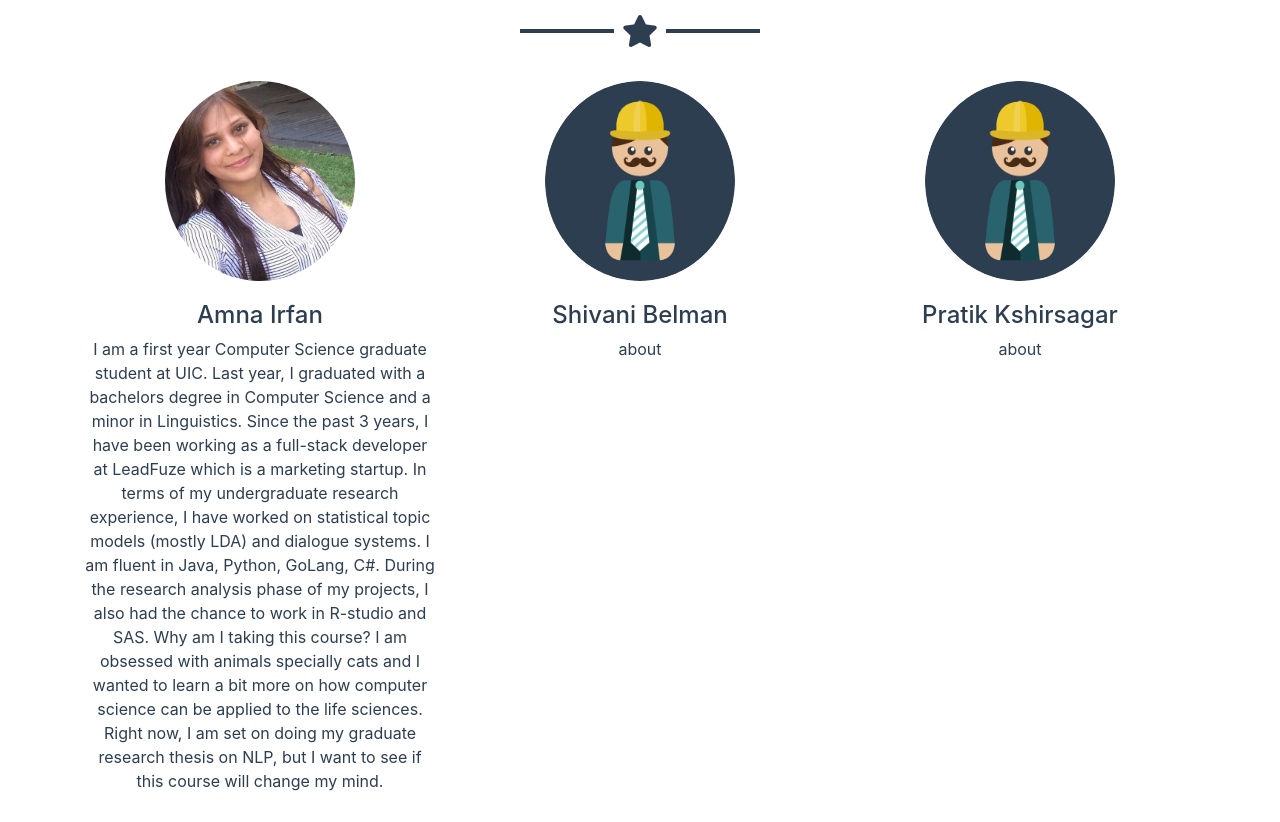
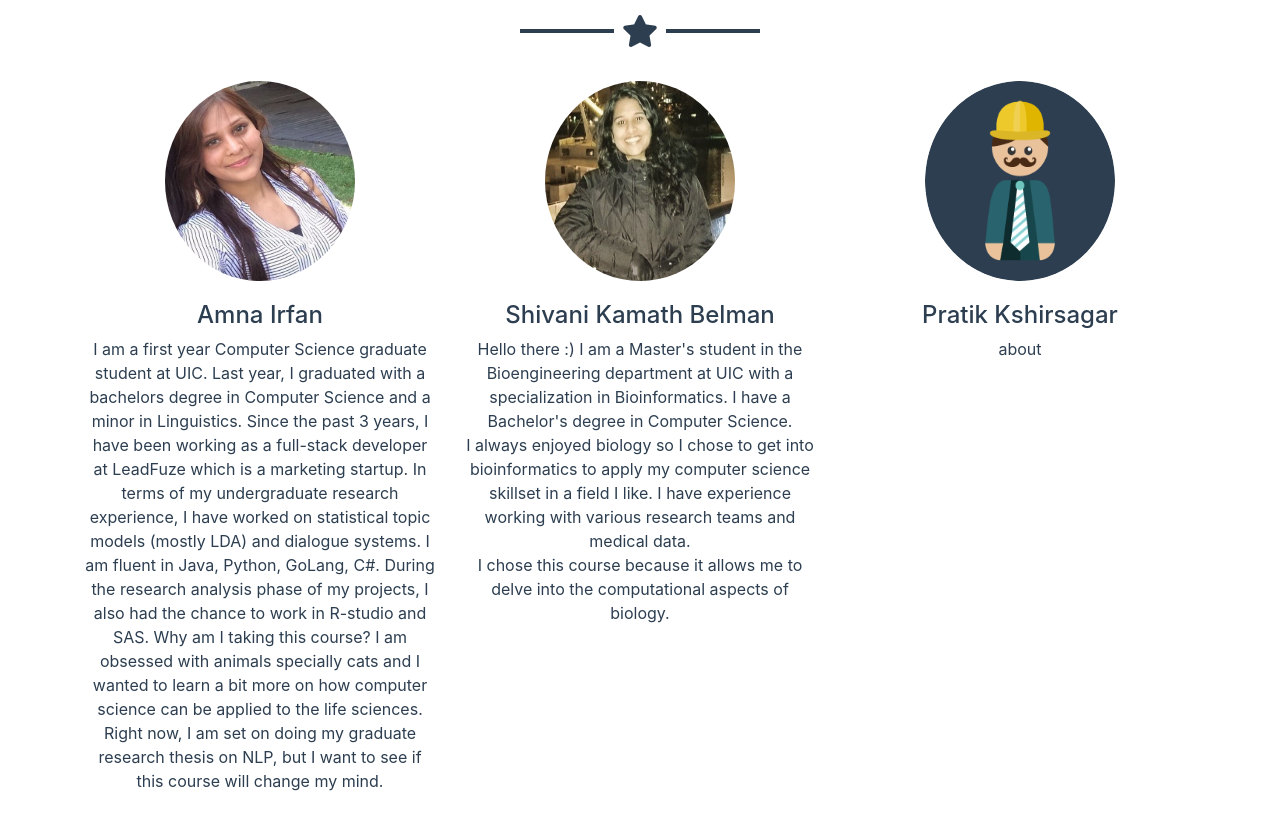
Before and after one commit to AmnaIrfan/AmnaIrfan.github.io, a website with bundled scripts: page cs501/index.html in a window 1280 px wide. Shown: the part 675-1497 px from the top of the page. Built offline with nearby package versions, Linux system fonts and the light colour scheme; files whose address does not match are found by name.

Commit message:
change bio and add photo

```diff
--- a/cs501/index.html
+++ b/cs501/index.html
@@ -89,9 +89,9 @@
           </p>
         </div>
         <div class="col-md-6 col-lg-4 contributors" style="text-align: center;">
-            <img class="rounded-circle" src="img/profile.png" alt="Shivani Belman" width="190" height="200">
-            <h4>Shivani Belman</h4>
-            <p>about</p>
+            <img class="rounded-circle" src="img/shivaniphoto.jpg" alt="Shivani Belman" width="190" height="200">
+            <h4>Shivani Kamath Belman</h4>
+            <p>Hello there :) I am a Master's student in the Bioengineering department at UIC with a specialization in Bioinformatics. I have a Bachelor's degree in Computer Science. </br> I always enjoyed biology so I chose to get into bioinformatics to apply my computer science skillset in a field I like. I have experience working with various research teams and medical data. </br>I chose this course because it allows me to delve into the computational aspects of biology.</p>
           </div>
           <div class="col-md-6 col-lg-4 contributors" style="text-align: center;">
               <img class="rounded-circle" src="img/profile.png" alt="Pratik Kshirsaga" width="190" height="200">
```
Also changed, not shown: cs501/img/shivaniphoto.jpg (added).
